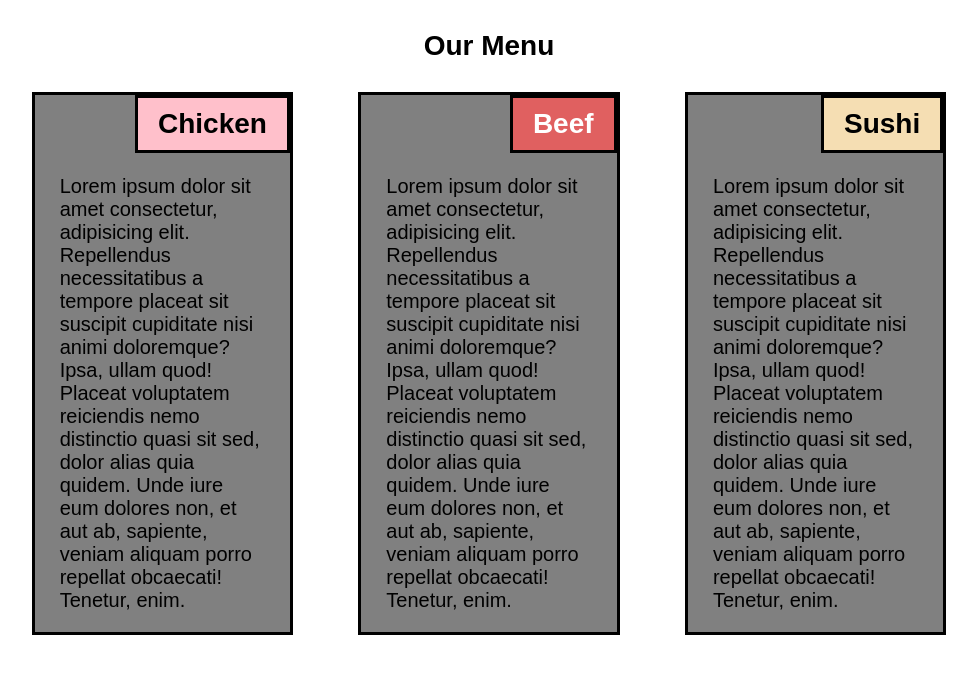
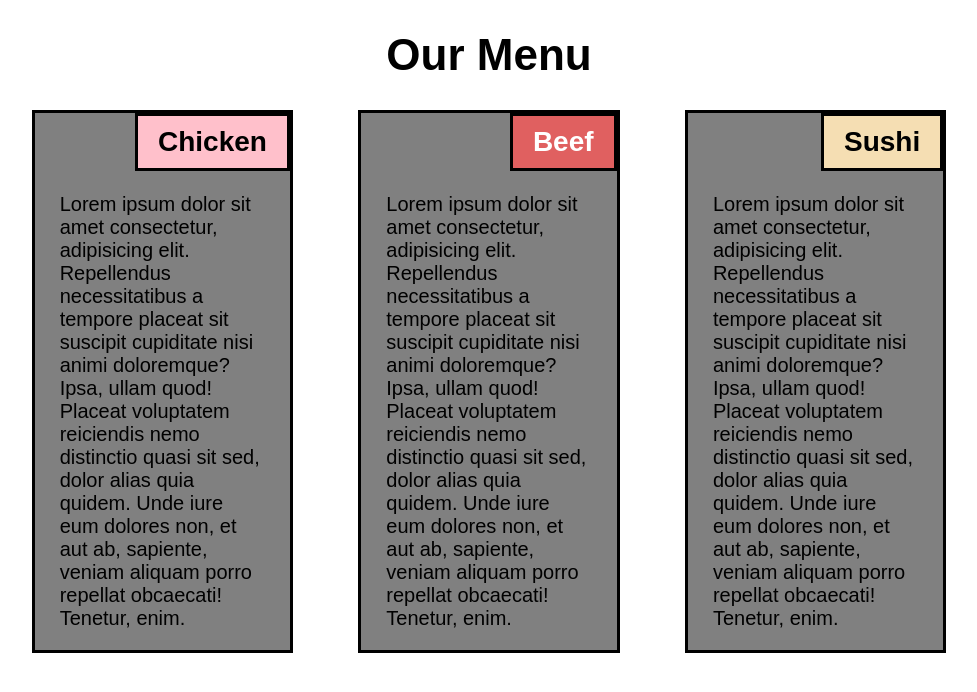
Before and after one commit to S4KI8/module2-solution, a plain HTML site: page index.html in a window 1280 px wide. Shown: the whole page, without its empty margins (151-1128 px from the left). Drawn offline with Linux system fonts and the light colour scheme.

Commit message:
Add files via upload

```diff
--- a/css/style.css
+++ b/css/style.css
@@ -44,7 +44,7 @@
   font-family: Arial, Helvetica, sans-serif;
   text-align: center;
   margin: 30px 0px;
-  font-size: 1.75em;
+  font-size: 2.75em;
 }
 .items {
   position: relative;
```
